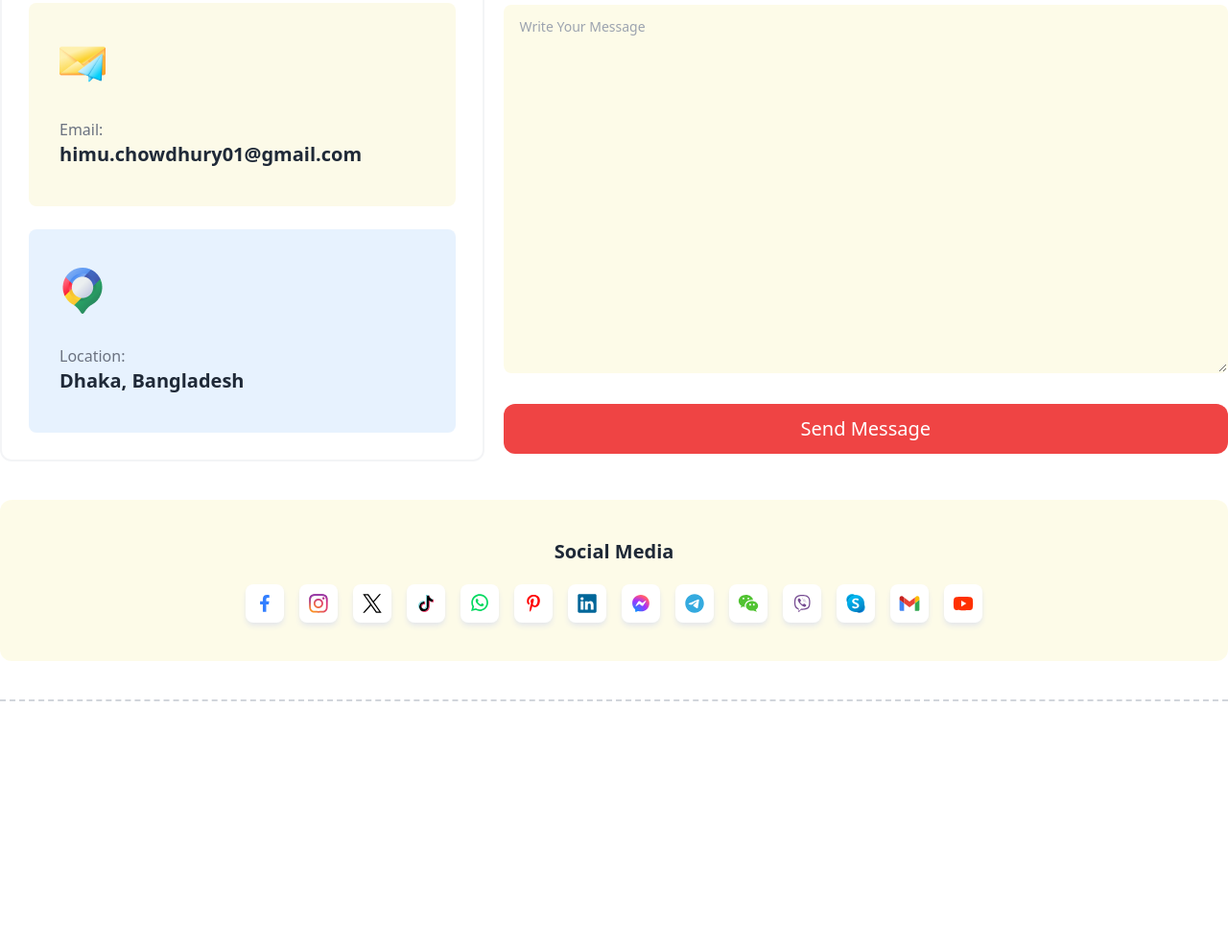
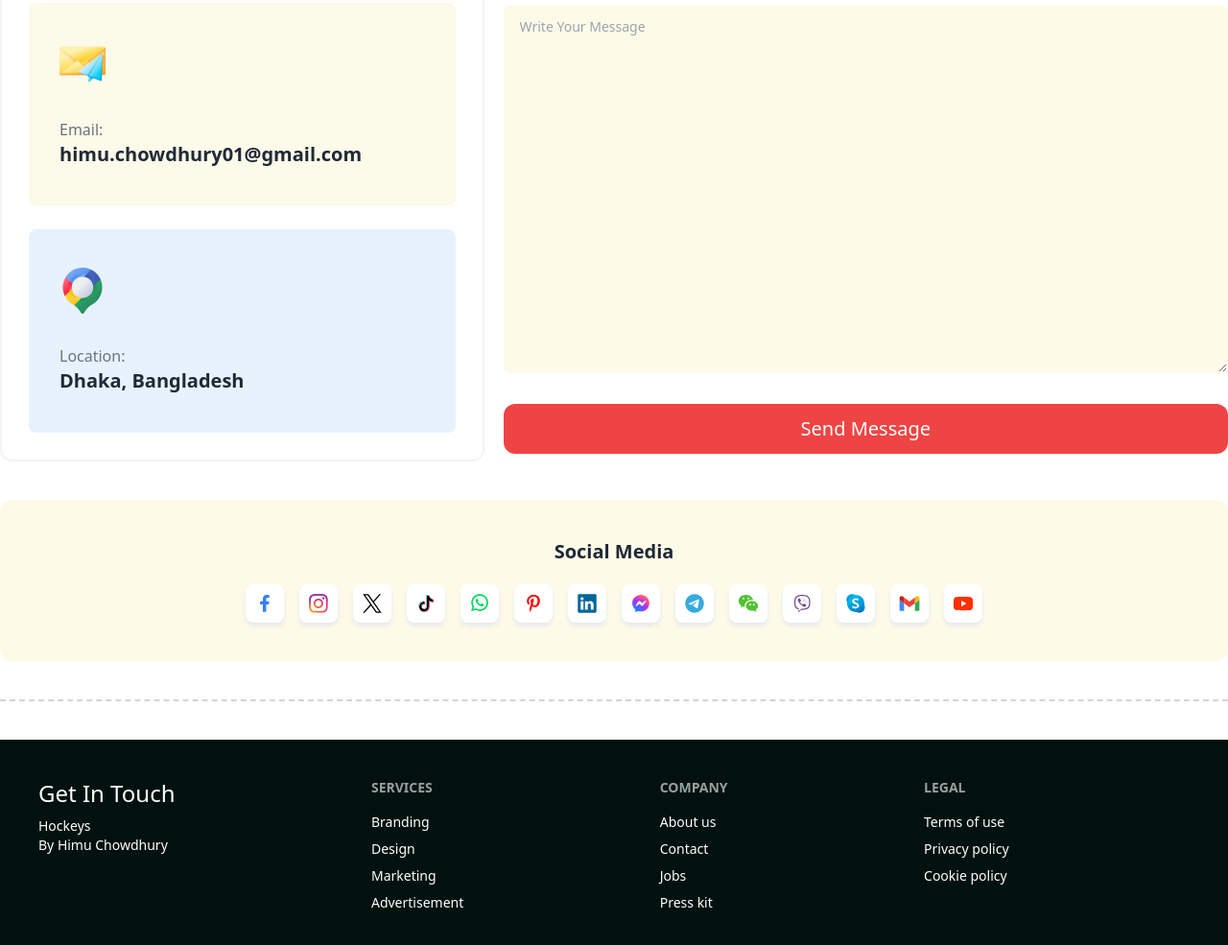
Before and after one commit to himu004/hokeys-tailwind, a plain HTML site: page index.html in a window 1280 px wide. Shown: the part 4855-5840 px from the top of the page at 96% size. Before the commit the page ends 5626 px from the top, so only its background shows below. Drawn offline with nearby package versions, Linux system fonts and the light colour scheme.

Commit message:
Footer Added

```diff
--- a/index.html
+++ b/index.html
@@ -647,8 +647,35 @@
         </section>
 
     </main>
-    <footer>
-
+    <footer class="footer bg-accent-content text-white p-10  mx-auto">
+        <aside>
+         <h2 class="text-2xl">Get In Touch</h2>
+          <p>
+            Hockeys
+            <br />
+            By Himu Chowdhury
+          </p>
+        </aside>
+        <nav>
+          <h6 class="footer-title">Services</h6>
+          <a class="link link-hover">Branding</a>
+          <a class="link link-hover">Design</a>
+          <a class="link link-hover">Marketing</a>
+          <a class="link link-hover">Advertisement</a>
+        </nav>
+        <nav>
+          <h6 class="footer-title">Company</h6>
+          <a class="link link-hover">About us</a>
+          <a class="link link-hover">Contact</a>
+          <a class="link link-hover">Jobs</a>
+          <a class="link link-hover">Press kit</a>
+        </nav>
+        <nav>
+          <h6 class="footer-title">Legal</h6>
+          <a class="link link-hover">Terms of use</a>
+          <a class="link link-hover">Privacy policy</a>
+          <a class="link link-hover">Cookie policy</a>
+        </nav>
     </footer>
 </body>
 
```
